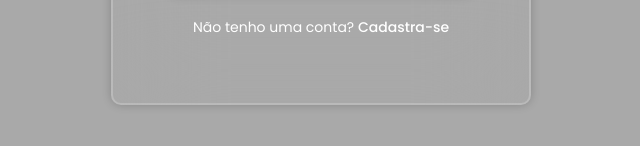
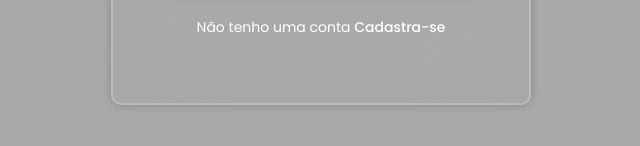
Before and after one commit to dmakana/Login-MakanaFE, a plain HTML site: page index.html in a window 1280 px wide. Shown: the part 550-696 px from the top of the page, 319-959 px from the left. Drawn offline with nearby package versions, Linux system fonts and the light colour scheme.

Commit message:
atualizacao nova

```diff
--- a/index.html
+++ b/index.html
@@ -30,7 +30,7 @@
 
         <button type="submit" class="login">Login</button>
         <div class="register-link">
-          <p>Não tenho uma conta? <a href="#">Cadastra-se</a></p>
+          <p>Não tenho uma conta <a href="#">Cadastra-se</a></p>
         </div>
       </form>
     </main>
```
